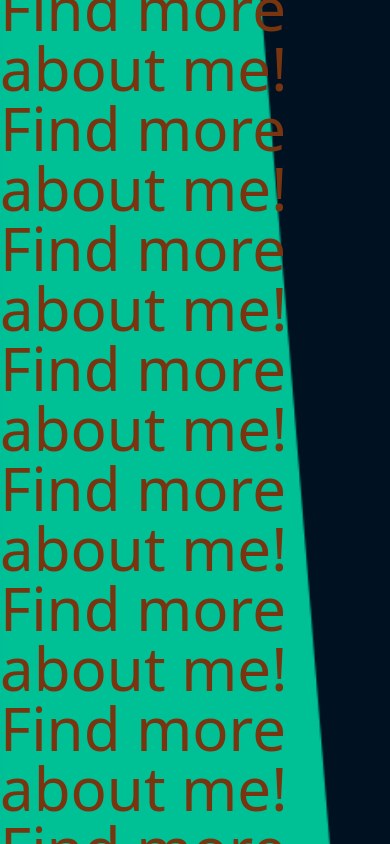
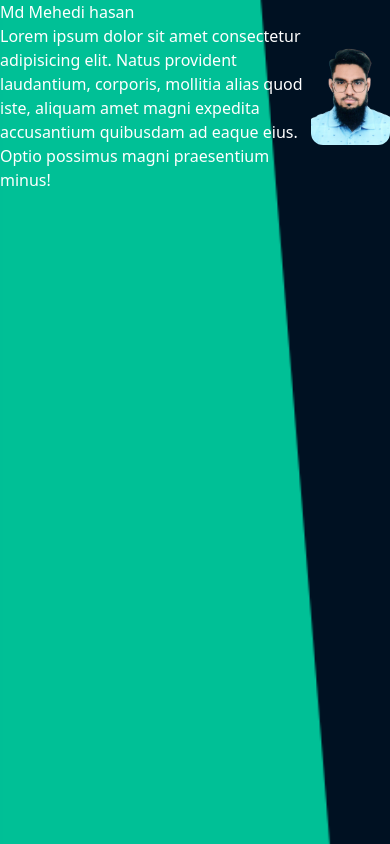
Before and after one commit to MdMehedi-Hasan/personal-portfolio, a React (Create React App) app: page /about in a window 390 px wide. Built offline with nearby package versions, Linux system fonts and the light colour scheme.

Commit message:
project cards added

```diff
--- a/src/App.js
+++ b/src/App.js
@@ -1,8 +1,10 @@
 import { Route, Routes } from "react-router-dom";
 import About from "./Components/About";
+import Blogs from "./Components/Blogs";
 import Contact from "./Components/Contact";
 import Home from "./Components/Home";
 import Navbar from "./Components/Navbar";
+import Projects from "./Components/Projects";
 
 function App() {
   return (
@@ -13,6 +15,8 @@ function App() {
           <Route path="/" element={<Home></Home>}></Route>
           <Route path="/contact" element={<Contact></Contact>}></Route>
           <Route path="/about" element={<About></About>}></Route>
+          <Route path="/projects" element={<Projects></Projects>}></Route>
+          <Route path="/blogs" element={<Blogs></Blogs>}></Route>
         </Route>
       </Routes>
     </div>
--- a/src/Components/About.js
+++ b/src/Components/About.js
@@ -1,23 +1,18 @@
 import React from 'react';
+import image from '../images/mehedi.png'
 
 const About = () => {
     return (
-        <div className='text-6xl text-amber-900'>
-            <h1>Find more about me!</h1>
-            <h1>Find more about me!</h1>
-            <h1>Find more about me!</h1>
-            <h1>Find more about me!</h1>
-            <h1>Find more about me!</h1>
-            <h1>Find more about me!</h1>
-            <h1>Find more about me!</h1>
-            <h1>Find more about me!</h1>
-            <h1>Find more about me!</h1>
-            <h1>Find more about me!</h1>
-            <h1>Find more about me!</h1>
-            <h1>Find more about me!</h1>
-            <h1>Find more about me!</h1>
-            <h1>Find more about me!</h1>
-            <h1>Find more about me!</h1>
+        <div className='text-white h-screen cstmBackground'>
+            <section className='flex items-center'>
+                <div>
+                    <h1>Md Mehedi hasan</h1>
+                    <p>Lorem ipsum dolor sit amet consectetur adipisicing elit. Natus provident laudantium, corporis, mollitia alias quod iste, aliquam amet magni expedita accusantium quibusdam ad eaque eius. Optio possimus magni praesentium minus!</p>
+                </div>
+                <div>
+                    <img src={image} alt="" className='rounded-xl'/>
+                </div>
+            </section>
         </div>
     );
 };
--- /dev/null
+++ b/src/Components/Blogs.js
@@ -0,0 +1,11 @@
+import React from 'react';
+
+const Blogs = () => {
+    return (
+        <div className='text-5xl text-white'>
+            Comming soon!
+        </div>
+    );
+};
+
+export default Blogs;
--- a/src/Components/Navbar.js
+++ b/src/Components/Navbar.js
@@ -7,21 +7,30 @@ const Navbar = () => {
     return (
         <div className="drawer drawer-mobile drawer-end h-screen">
             <input id="my-drawer-2" type="checkbox" className="drawer-toggle" />
-                <div className="drawer-content flex flex-col items-center justify-center backgroundImage hide-scrolbar">
+            <div className="w-full drawer-content backgroundImage hide-scrolbar">
                 {/* <!-- Page content here --> */}
                 <Outlet></Outlet>
-                    <label for="my-drawer-2" className="btn btn-primary drawer-button lg:hidden">Open drawer</label>
+                <label htmlFor="my-drawer-2" className="btn btn-circle swap swap-rotate lg:hidden">
+                    <input type="checkbox" />
+
+                    {/* <!-- hamburger icon --> */}
+                    <svg className="swap-off fill-current" xmlns="http://www.w3.org/2000/svg" width="32" height="32" viewBox="0 0 512 512"><path d="M64,384H448V341.33H64Zm0-106.67H448V234.67H64ZM64,128v42.67H448V128Z" /></svg>
+
+                    {/* <!-- close icon --> */}
+                    <svg className="swap-on fill-current" xmlns="http://www.w3.org/2000/svg" width="32" height="32" viewBox="0 0 512 512"><polygon points="400 145.49 366.51 112 256 222.51 145.49 112 112 145.49 222.51 256 112 366.51 145.49 400 256 289.49 366.51 400 400 366.51 289.49 256 400 145.49" /></svg>
+                </label>
 
             </div>
-                <div className="drawer-side">
-                    <label for="my-drawer-2" className="drawer-overlay"></label>
-                    <div className="menu p-4 w-full text-center flex flex-col items-center justify-center dark">
+            <div className="drawer-side w-auto">
+                <label htmlFor="my-drawer-2" className="drawer-overlay"></label>
+                <div className="menu p-4 overflow-y-auto lg:w-full text-center flex flex-col items-center justify-center dark">
                     {/* <!-- Sidebar content here --> */}
-                        <Link to="/" className="mb-3 text-2xl p-3 white hover:text-xl hover:p-4 hover:duration-150 rounded-full hover:tooltip tooltip-open hover:tooltip-left" data-tip="Home"><Icon icon="clarity:home-solid" color="white" /></Link>
-                        <Link to="/contact" className="mb-3 text-2xl p-3 white hover:text-xl hover:p-4 hover:duration-150 rounded-full hover:tooltip tooltip-open hover:tooltip-left" data-tip="About Me"><Icon icon="bi:person-fill" color="white" /></Link>
-                        <Link to="/" className="mb-3 text-2xl p-3 white hover:text-xl hover:p-4 hover:duration-150 rounded-full hover:tooltip tooltip-open hover:tooltip-left" data-tip="My projects"><Icon icon="ph:codesandbox-logo-fill" color="white" /></Link>
-                        <a target="_blank" className="mb-3 text-2xl p-3 white hover:text-xl hover:p-4 hover:duration-150 rounded-full hover:tooltip tooltip-open hover:tooltip-left" data-tip="Resume" rel="noreferrer" href="https://drive.google.com/file/d/1zbXETjHdBQadEJ6S4MxMCpG0an_aCjZ_/view?usp=sharing" download="mehedi_hasan_resume"><Icon icon="bi:person-lines-fill" color="white" /></a>
-                        <Link to="/" className="mb-3 text-2xl p-3 white hover:text-xl hover:p-4 hover:duration-150 rounded-full hover:tooltip tooltip-open hover:tooltip-left" data-tip="Contact me"><Icon icon="eva:email-fill" color="white" /></Link>
+                    <div className="w-16 h-16 flex flex-col items-center justify-center"><Link to="/" className='rounded-full white text-2xl p-3 hover:p-4 hover:text-lg hover:duration-300 hover:tooltip tooltip-open hover:tooltip-left' data-tip="Home"><Icon icon="clarity:home-solid" color="white" /></Link></div>
+                    <div className="w-16 h-16 flex flex-col items-center justify-center"><Link to="/about" className="text-2xl p-3 white hover:text-lg hover:p-4 hover:duration-300 rounded-full hover:tooltip tooltip-open hover:tooltip-left" data-tip="About Me"><Icon icon="bi:person-fill" color="white" /></Link></div>
+                    <div className="w-16 h-16 flex flex-col items-center justify-center"><Link to="/projects" className="text-2xl p-3 white hover:text-lg hover:p-4 hover:duration-300 rounded-full hover:tooltip tooltip-open hover:tooltip-left" data-tip="My projects"><Icon icon="zondicons:portfolio" color="white" /></Link></div>
+                    <div className="w-16 h-16 flex flex-col items-center justify-center"><a target="_blank" className="text-2xl p-3 white hover:text-lg hover:p-4 hover:duration-300 rounded-full hover:tooltip tooltip-open hover:tooltip-left" data-tip="Resume" rel="noreferrer" href="https://drive.google.com/file/d/1zbXETjHdBQadEJ6S4MxMCpG0an_aCjZ_/view?usp=sharing" download="mehedi_hasan_resume"><Icon icon="fluent:document-bullet-list-24-filled" color="white" /></a></div>
+                    <div className="w-16 h-16 flex flex-col items-center justify-center"><Link to="/contact" className="text-2xl p-3 white hover:text-lg hover:p-4 hover:duration-300 rounded-full hover:tooltip tooltip-open hover:tooltip-left" data-tip="Contact me"><Icon icon="eva:email-fill" color="white" /></Link></div>
+                    <div className="w-16 h-16 flex flex-col items-center justify-center"><Link to="/blogs" className="text-2xl p-3 white hover:text-lg hover:p-4 hover:duration-300 rounded-full hover:tooltip tooltip-open hover:tooltip-left" data-tip="Blogs"><Icon icon="dashicons:welcome-write-blog" color="white" /></Link></div>
                 </div>
             </div>
         </div>
--- a/src/Components/Projects.js
+++ b/src/Components/Projects.js
@@ -1,9 +1,34 @@
+import { Icon } from '@iconify/react';
 import React from 'react';
+import { useState } from 'react';
+import { useEffect } from 'react';
 
 const Projects = () => {
+    const [projects, setProjects] = useState([]);
+    useEffect(() => {
+        fetch("data.json")
+            .then(res => res.json())
+            .then(data => setProjects(data))
+    }, [])
+    console.log(projects);
     return (
-        <div>
-
+        <div className='grid grid-cols-3'>
+            {projects.map(project => <div key={project.id} className="card mt-3 w-96 bg-base-100 shadow-xl bg-slate-800 text-white">
+                <figure><img className='h-56' src={project.image} alt="Shoes" /></figure>
+                <div className="card-body">
+                    <div className="card-actions justify-start">
+                        {project.tech.map(badge => <div key={badge} className="badge badge-outline">{badge}</div>)}
+                    </div>
+                    <h2 className="card-title">
+                        {project.title}
+                    </h2>
+                    <p>{project.description.slice(0,200)} <button className="badge">See more &nbsp;<Icon icon="ci:thin-big-right" /></button></p>
+                    <div className="card-actions justify-center">
+                        <a href="https://www.google.com/search?q=website+icon&sxsrf=ALiCzsYUNkztV1w0KZMuEq7nGUb2Sw15xQ:1655438723214&source=lnms&tbm=isch&sa=X&ved=2ahUKEwigq63ozbP4AhWZ6nMBHVpxC64Q_AUoAXoECAEQAw&biw=1280&bih=657&dpr=1" rel='noreferrer' target="_blank"><button className="text-3xl border rounded-full p-2 mt-8 hover:bg-accent hover:text-white"><Icon icon="mdi:web" /></button></a>
+                        <a href="https://www.google.com/search?q=website+icon&sxsrf=ALiCzsYUNkztV1w0KZMuEq7nGUb2Sw15xQ:1655438723214&source=lnms&tbm=isch&sa=X&ved=2ahUKEwigq63ozbP4AhWZ6nMBHVpxC64Q_AUoAXoECAEQAw&biw=1280&bih=657&dpr=1" rel='noreferrer' target="_blank"><button className="text-3xl border rounded-full p-2 mt-8 hover:bg-accent hover:text-white"><Icon icon="akar-icons:github-fill" /></button></a>
+                    </div>
+                </div>
+            </div>)}
         </div>
     );
 };
```
Also changed, not shown: public/data.json (added, +30 -0 lines), src/images/cropped2.jpg (deleted), src/images/mehedi.png. Lines whose indentation alone changed are shown as unchanged.
